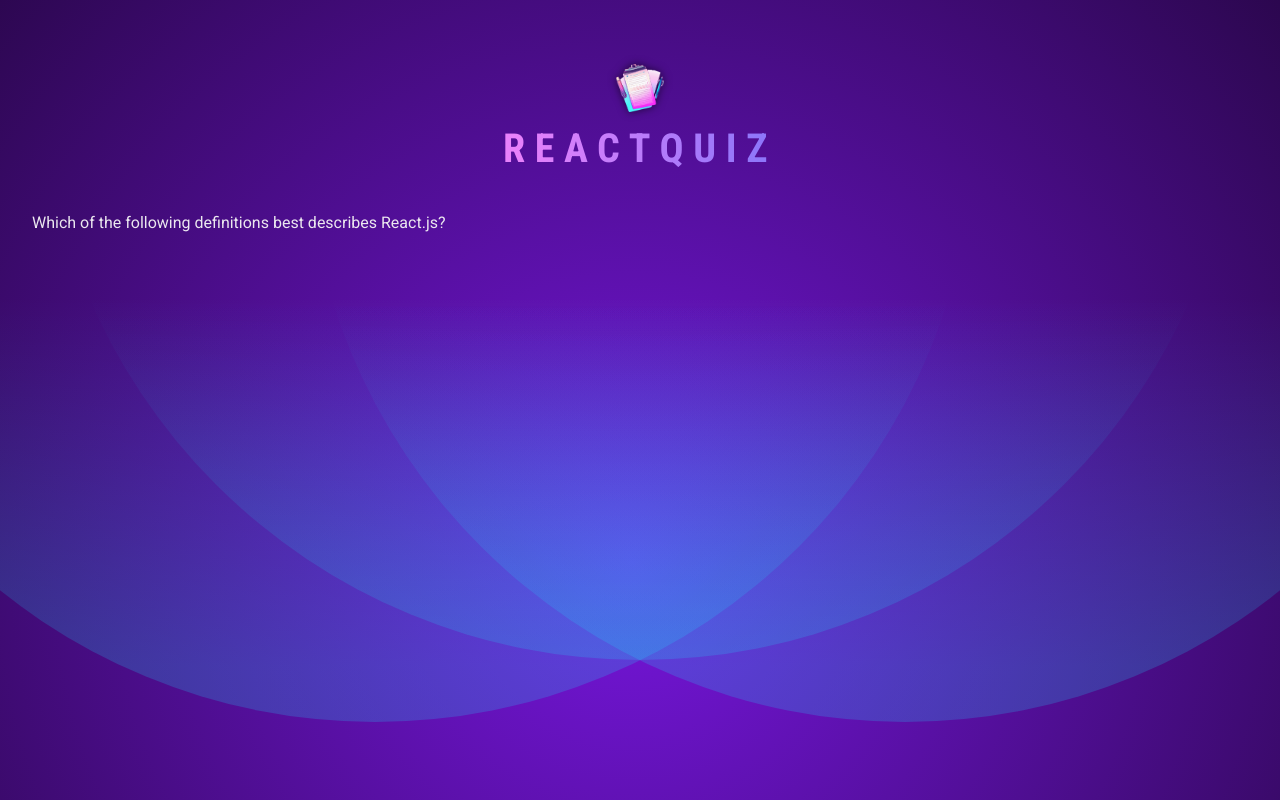
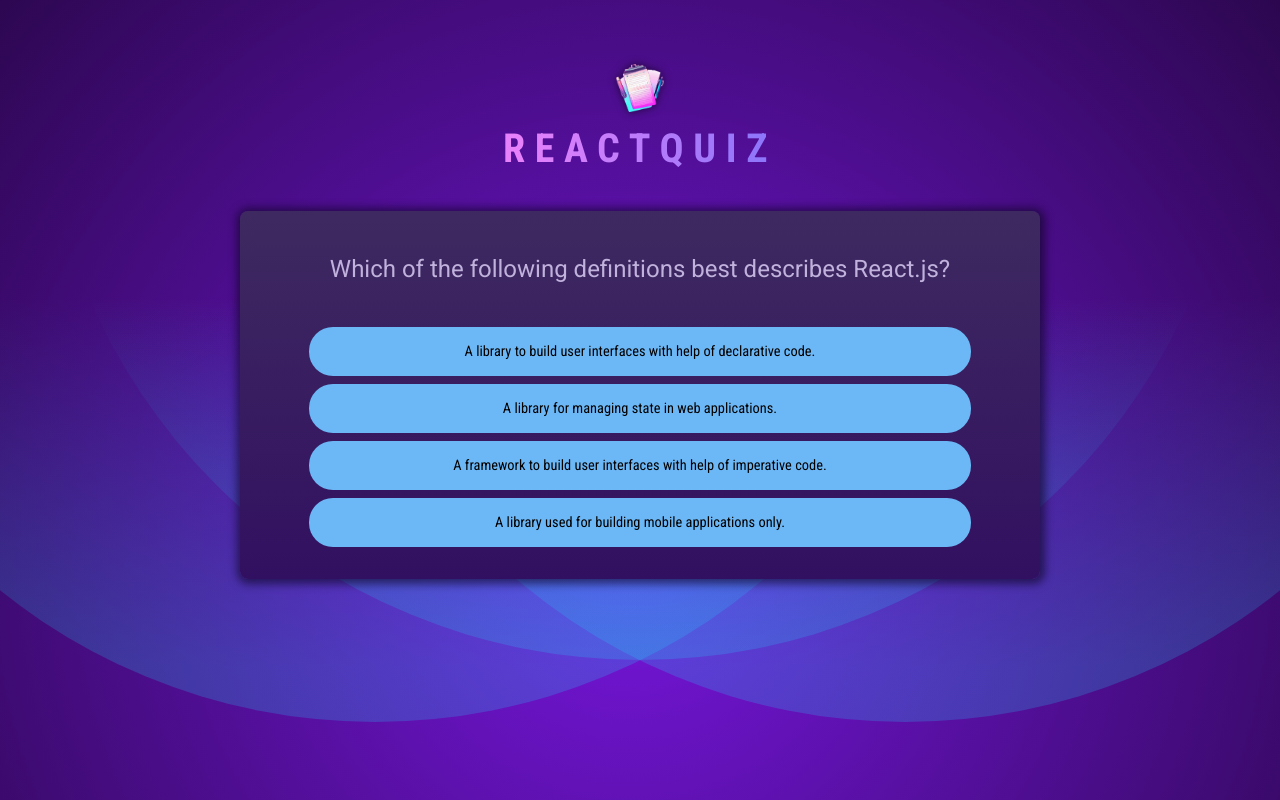
Before and after one commit to bingliscodes/React_Quiz_App, a React (Vite) app: page / in a window 1280 px wide. Built offline with nearby package versions, Linux system fonts and the light colour scheme.

Commit message:
Display quiz answers

```diff
--- a/src/App.jsx
+++ b/src/App.jsx
@@ -4,7 +4,9 @@
   return (
     <>
       <Header />
-      <Quiz />
+      <main>
+        <Quiz />
+      </main>
     </>
   );
 }
--- a/src/components/Quiz.jsx
+++ b/src/components/Quiz.jsx
@@ -5,5 +5,22 @@
   const [userAnswers, setUserAnswers] = useState([]);
   const activeQuestionIndex = userAnswers.length;
 
-  return <p>{QUESTIONS[activeQuestionIndex].text}</p>;
+  function handleSelectAnswer(selectedAnswer) {
+    setUserAnswers((prevAnswers) => [...prevAnswers, selectedAnswer]);
+  }
+
+  return (
+    <div id="quiz">
+      <div id="question">
+        <h2>{QUESTIONS[activeQuestionIndex].text}</h2>
+        <ul id="answers">
+          {QUESTIONS[activeQuestionIndex].answers.map((ans, idx) => (
+            <li key={ans} className="answer">
+              <button onClick={() => handleSelectAnswer(ans)}>{ans}</button>
+            </li>
+          ))}
+        </ul>
+      </div>
+    </div>
+  );
 }
```
